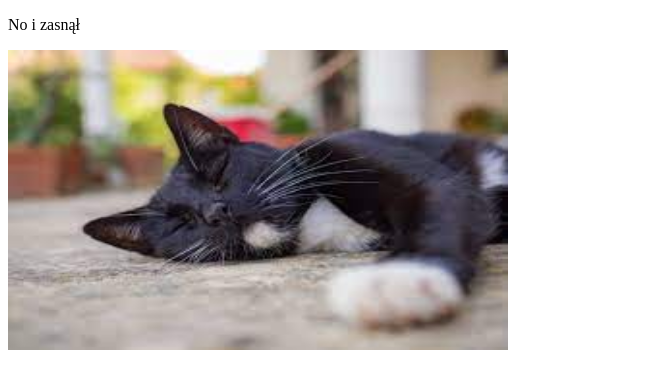
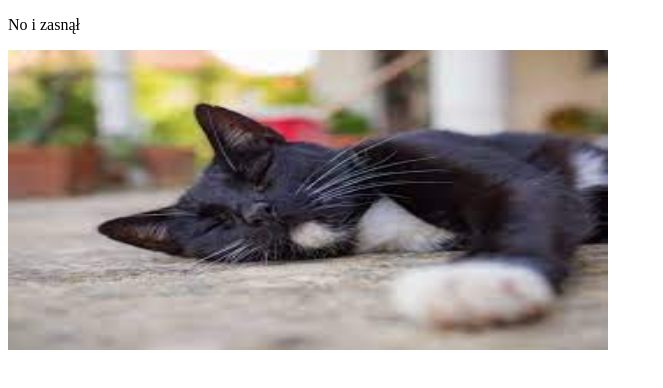
Before and after one commit to aaaaaaaaqa/java, a plain HTML site: page grafika4.html in a window 1280 px wide. Shown: the whole page, without its empty margins (0-663 px from the left). Drawn offline with Linux system fonts and the light colour scheme.

Commit message:
Update grafika4.html

```diff
--- a/grafika4.html
+++ b/grafika4.html
@@ -6,7 +6,7 @@
 </head>
 <body>
 <p>No i zasnął</p>
-<img height="300" width="500"  src="grafika4.jpg" />
+<img height="300" width="600"  src="grafika4.jpg" />
 </body>
-<!-- Mateusz Ścibiorski 3F-->
+<!-- Paweł Okrój 3F-->
 </html>
```
